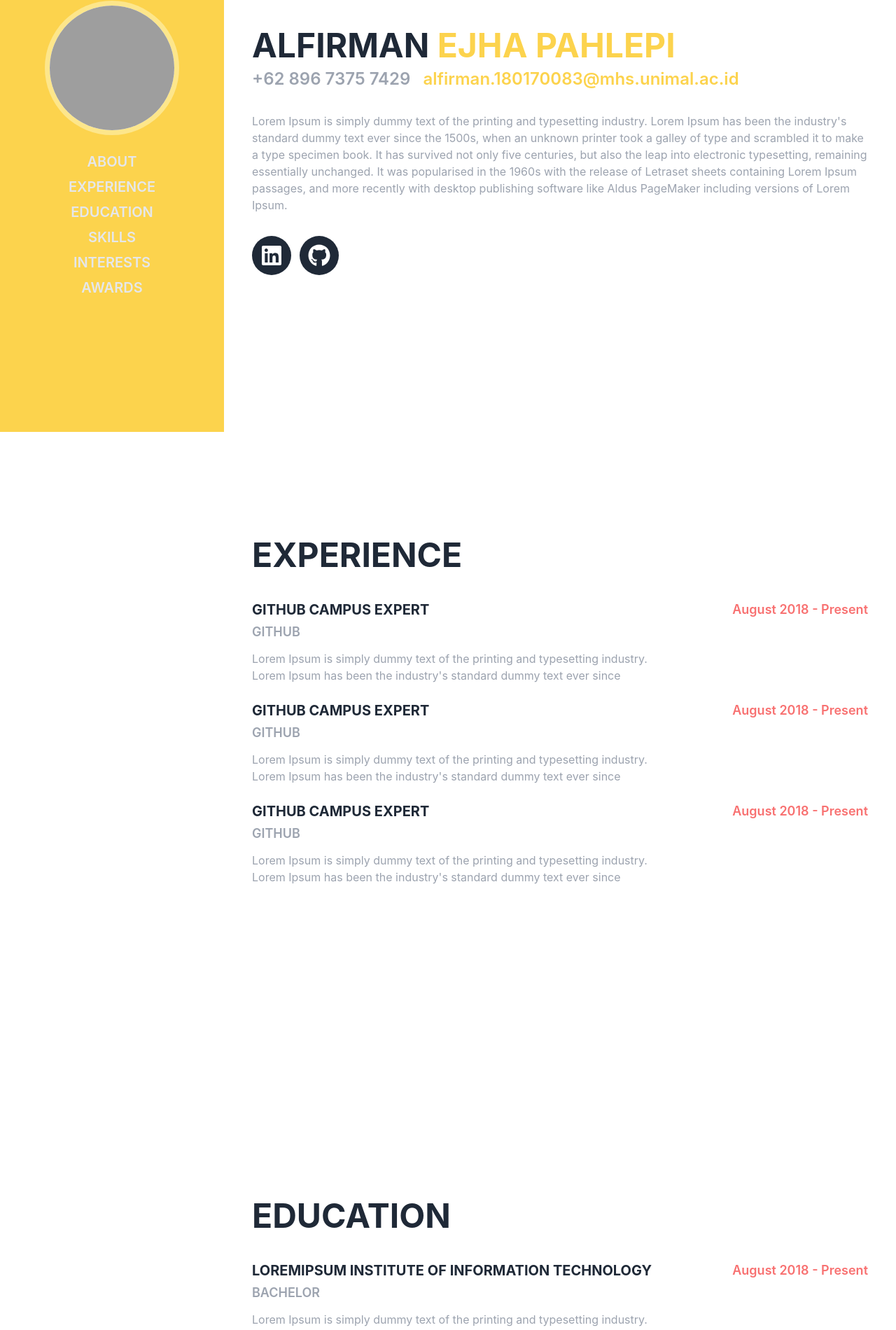
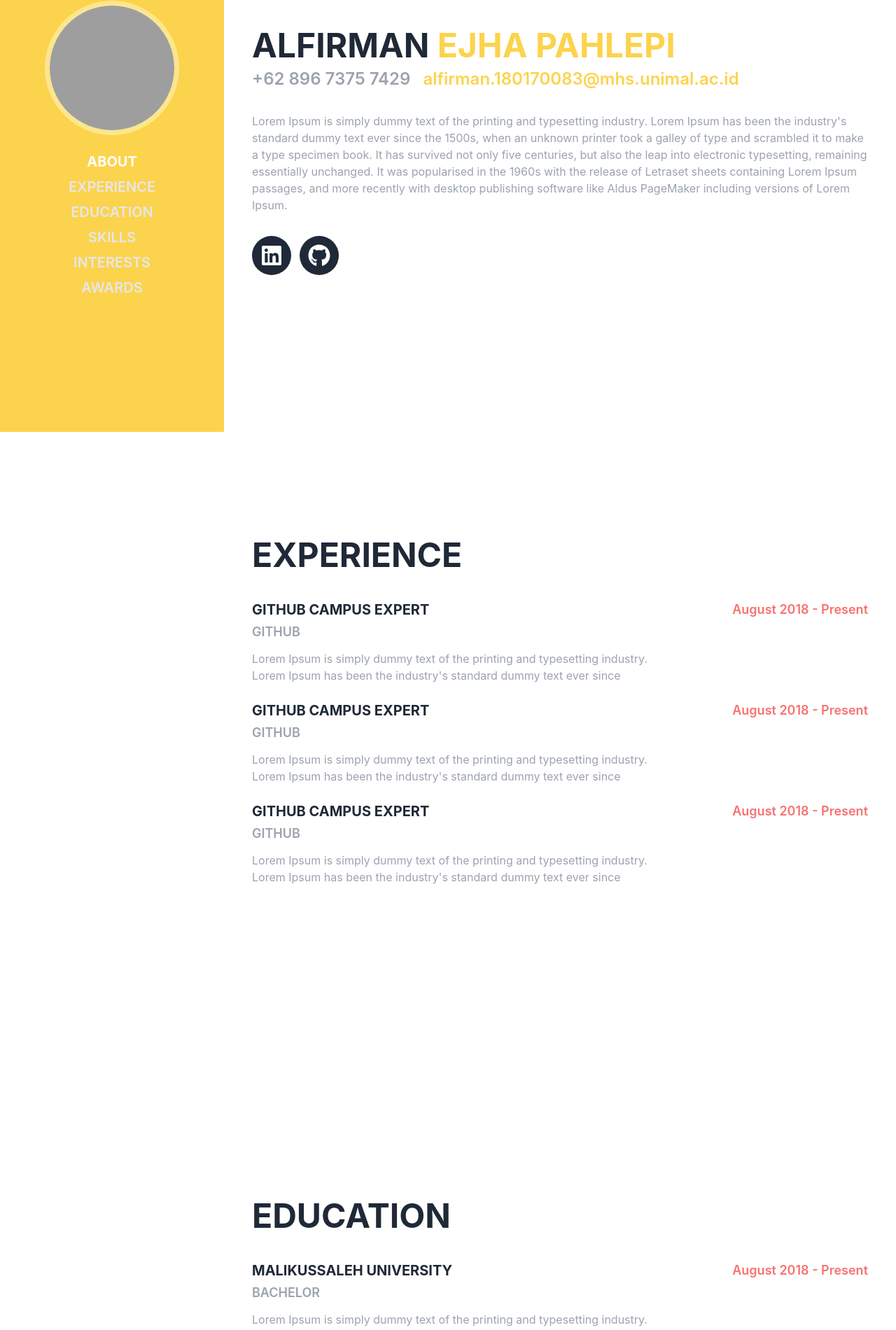
Before and after one commit to alfirman-rctn-hacktiv8/assignment-02, a React (Create React App) app: page / in a window 1280 px wide. Shown: the part 183-2083 px from the top of the page at 70% size. Built offline with nearby package versions, Linux system fonts and the light colour scheme; grey boxes are pictures that could not be loaded.

Commit message:
add active link update agency in education section

```diff
--- a/src/components/NavLinks.js
+++ b/src/components/NavLinks.js
@@ -1,18 +1,29 @@
-const NavLinks = () => (
+import { useState } from "react";
+
+const NavLinks = () => {
+  const [activeNav, setActiveNav] = useState("about");
+  return (
     <nav>
       <ul className="text-center space-y-2">
         {links.map((link, index) => (
           <li
-          className="uppercase font-semibold text-xl text-gray-200 hover:text-white cursor-pointer"
+            className={`${
+              activeNav === link
+                ? "text-white font-bold"
+                : "text-gray-200 font-semibold"
+            } uppercase text-xl hover:text-white cursor-pointer`}
             key={index}
           >
-          <a href={"#" + link}>{link}</a>
+            <a onClick={() => setActiveNav(link)} href={"#" + link}>
+              {link}
+            </a>
           </li>
         ))}
         <p></p>
       </ul>
     </nav>
   );
+};
 
 const links = [
   "about",
--- a/src/sections/Education.js
+++ b/src/sections/Education.js
@@ -26,7 +26,7 @@ const Education = () => (
 
 const datas = [
   {
-    agency: "loremipsum institute of information technology",
+    agency: "Malikussaleh University",
     status: "bachelor",
     description:
       "Lorem Ipsum is simply dummy text of the printing and typesetting industry. Lorem Ipsum has been the industry's standard dummy text ever since",
```
Lines whose indentation alone changed are shown as unchanged.
